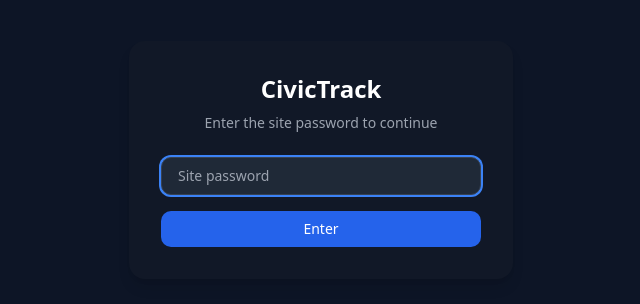
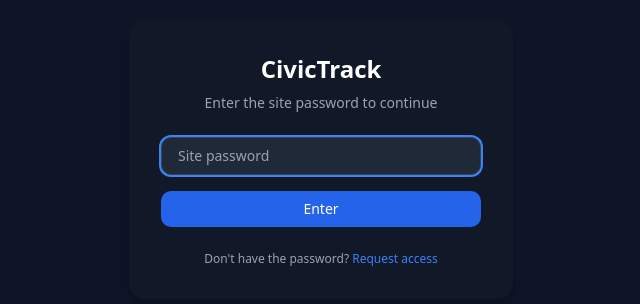
Before and after one commit to KhursheedAK/CivicTrack, a Next.js app in the folder frontend/: page /site-access/verify in a window 1280 px wide. Shown: the part 240-544 px from the top of the page, without its empty margins (319-959 px from the left). Built offline with nearby package versions, Linux system fonts and the light colour scheme; no server answers.

Commit message:
feat: add request access link on site password page

```diff
--- a/frontend/src/app/site-access/verify/page.tsx
+++ b/frontend/src/app/site-access/verify/page.tsx
@@ -60,6 +60,15 @@
             {loading ? "Verifying…" : "Enter"}
           </button>
         </form>
+        <p className="text-xs text-center text-gray-400 mt-6">
+          Don&apos;t have the password?{" "}
+          <a
+            href="mailto:khursheedakhan.engineer@gmail.com?subject=CivicTrack%20Access%20Request"
+            className="text-blue-500 hover:underline"
+          >
+            Request access
+          </a>
+        </p>
       </div>
     </div>
   );
```
